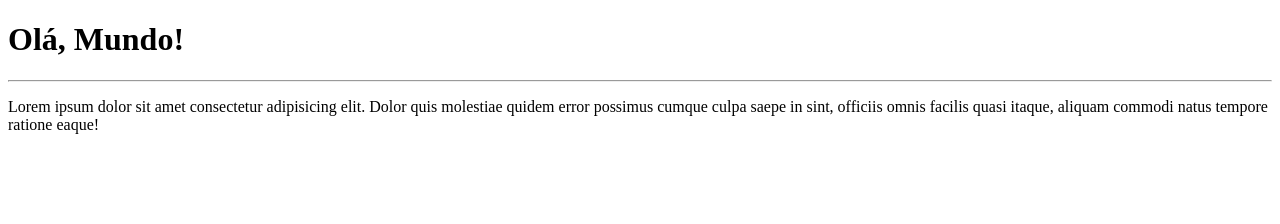
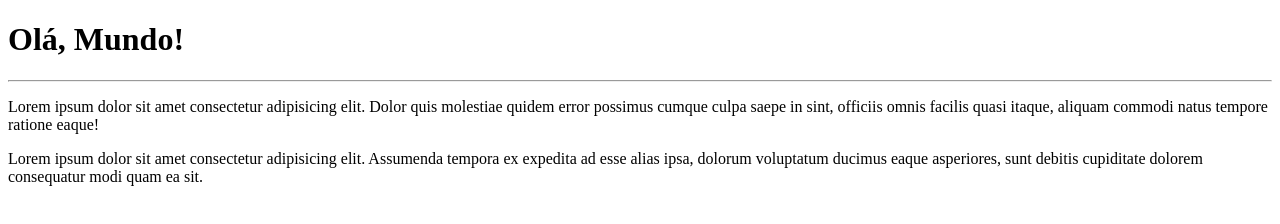
Before and after one commit to cleitonbp89/Python3-Mundo1-Curso-em-Video, a plain HTML site: page site-exemplo/index.html in a window 1280 px wide. Drawn offline with Linux system fonts and the light colour scheme.

Commit message:
Adicionei um paragráfo

```diff
--- a/site-exemplo/index.html
+++ b/site-exemplo/index.html
@@ -9,6 +9,7 @@
     <h1>Olá, Mundo!</h1>
     <hr>
     <p>Lorem ipsum dolor sit amet consectetur adipisicing elit. Dolor quis molestiae quidem error possimus cumque culpa saepe in sint, officiis omnis facilis quasi itaque, aliquam commodi natus tempore ratione eaque!</p>
+    <p>Lorem ipsum dolor sit amet consectetur adipisicing elit. Assumenda tempora ex expedita ad esse alias ipsa, dolorum voluptatum ducimus eaque asperiores, sunt debitis cupiditate dolorem consequatur modi quam ea sit.</p>
 
 </body>
 </html>
```
